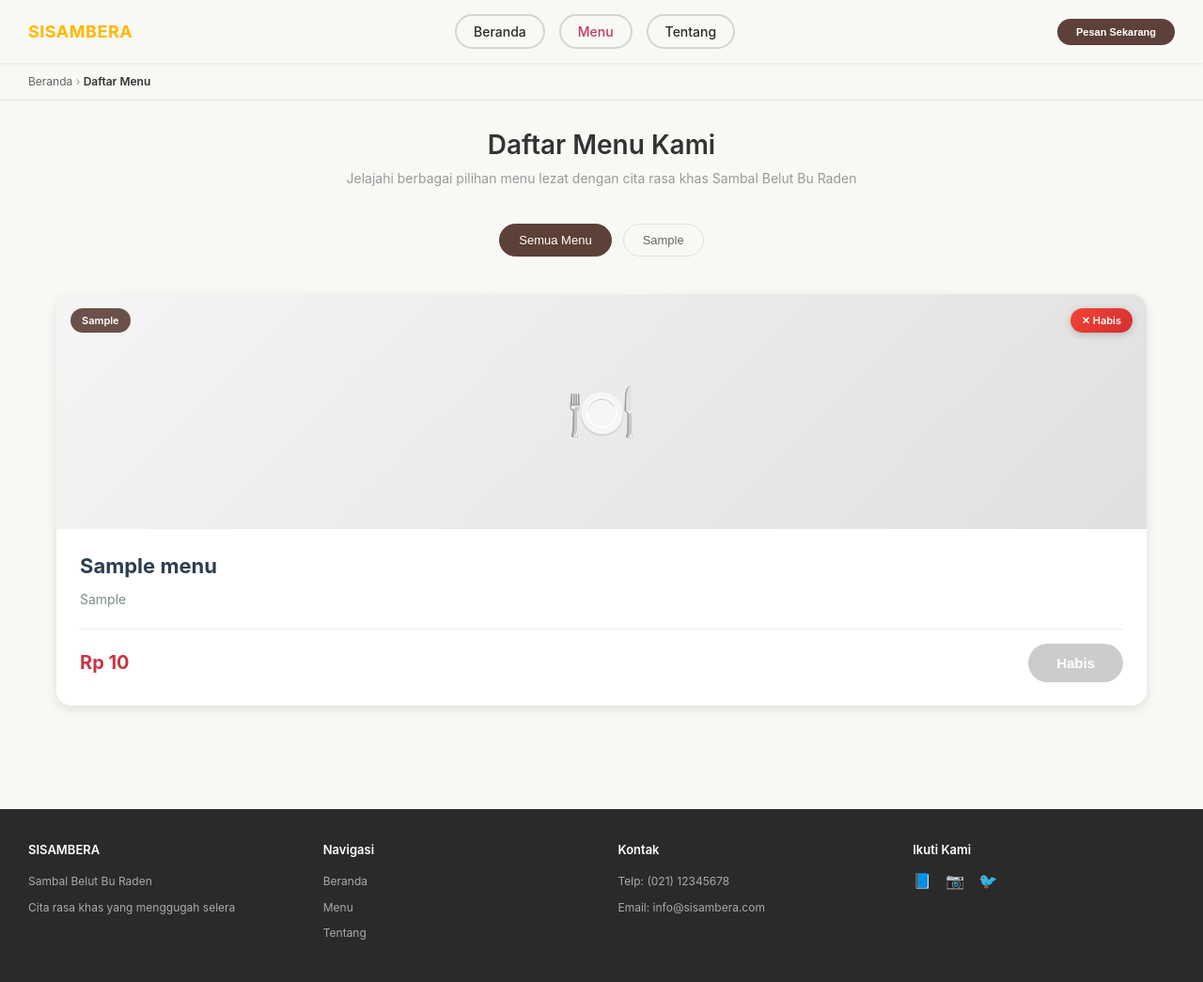
After one commit to pauluscss19/Sisambera-Native-PHP, a PHP site: page /customer/daftar-menu.php in a window 1280 px wide. The commit adds this page. Shown: the whole page at 94% size. Run offline with PHP 8.4, Linux system fonts and the light colour scheme; tables that the repository leaves empty or names only in its code hold one stand-in row (values such as "Sample post").

Commit message:
Penambahan Daftar Menu

```diff
--- a/admin/includes/header.php
+++ b/admin/includes/header.php
@@ -61,7 +61,6 @@ if (!isAdminLoggedIn()) {
                     <p class="page-subtitle"><?php echo $page_subtitle ?? 'Welcome back, ' . getAdminName(); ?></p>
                 </div>
                 <div class="user-info">
-                    <div class="user-avatar"></div>
                     <div class="user-details">
                         <div class="user-name"><?php echo getAdminName(); ?></div>
                         <div class="user-email"><?php echo getAdminEmail(); ?></div>
--- a/admin/menu_management.php
+++ b/admin/menu_management.php
@@ -118,9 +118,6 @@ include 'includes/header.php';
 <!-- Header with Button -->
 <div class="header-with-btn">
     <div class="search-wrapper" style="flex: 1; max-width: 500px;">
-        <svg class="search-icon" width="20" height="20" viewBox="0 0 24 24" fill="currentColor">
-            <path d="M15.5 14h-.79l-.28-.27C15.41 12.59 16 11.11 16 9.5 16 5.91 13.09 3 9.5 3S3 5.91 3 9.5 5.91 16 9.5 16c1.61 0 3.09-.59 4.23-1.57l.27.28v.79l5 4.99L20.49 19l-4.99-5zm-6 0C7.01 14 5 11.99 5 9.5S7.01 5 9.5 5 14 7.01 14 9.5 11.99 14 9.5 14z"/>
-        </svg>
         <form method="GET">
             <input type="text" name="search" class="search-bar" placeholder="Cari menu..."
                    value="<?php echo htmlspecialchars($search); ?>">
--- a/admin/order_management.php
+++ b/admin/order_management.php
@@ -89,9 +89,6 @@ include 'includes/header.php';
 
 <!-- Search Bar -->
 <div class="search-wrapper">
-    <svg class="search-icon" width="20" height="20" viewBox="0 0 24 24" fill="currentColor">
-        <path d="M15.5 14h-.79l-.28-.27C15.41 12.59 16 11.11 16 9.5 16 5.91 13.09 3 9.5 3S3 5.91 3 9.5 5.91 16 9.5 16c1.61 0 3.09-.59 4.23-1.57l.27.28v.79l5 4.99L20.49 19l-4.99-5zm-6 0C7.01 14 5 11.99 5 9.5S7.01 5 9.5 5 14 7.01 14 9.5 11.99 14 9.5 14z" />
-    </svg>
     <form method="GET">
         <input type="hidden" name="filter" value="<?php echo htmlspecialchars($filter); ?>">
         <input type="text" name="search" class="search-bar"
--- a/admin/stock_management.php
+++ b/admin/stock_management.php
@@ -84,9 +84,6 @@ include 'includes/header.php';
 <!-- Header with Button -->
 <div class="header-with-btn">
     <div class="search-wrapper" style="flex: 1; max-width: 500px;">
-        <svg class="search-icon" width="20" height="20" viewBox="0 0 24 24" fill="currentColor">
-            <path d="M15.5 14h-.79l-.28-.27C15.41 12.59 16 11.11 16 9.5 16 5.91 13.09 3 9.5 3S3 5.91 3 9.5 5.91 16 9.5 16c1.61 0 3.09-.59 4.23-1.57l.27.28v.79l5 4.99L20.49 19l-4.99-5zm-6 0C7.01 14 5 11.99 5 9.5S7.01 5 9.5 5 14 7.01 14 9.5 11.99 14 9.5 14z"/>
-        </svg>
         <form method="GET">
             <input type="text" name="search" class="search-bar" placeholder="Cari bahan..."
                    value="<?php echo htmlspecialchars($search); ?>">
--- /dev/null
+++ b/customer/daftar-menu.php
@@ -0,0 +1,326 @@
+<?php
+session_start();
+require_once '../config/config.php';
+
+$page_title = 'Daftar Menu - Sambal Belut Bu Raden';
+$conn = getConnection();
+
+// Get all categories
+$kategori_query = "SELECT DISTINCT kategori FROM menu ORDER BY kategori";
+$kategori_result = $conn->query($kategori_query);
+$kategori_list = [];
+while ($row = $kategori_result->fetch_assoc()) {
+    $kategori_list[] = $row['kategori'];
+}
+
+// Filter by category if set
+$filter_kategori = isset($_GET['kategori']) ? $_GET['kategori'] : 'all';
+
+// Get menu based on filter
+if ($filter_kategori == 'all') {
+    $menu_query = "SELECT * FROM menu ORDER BY kategori, nama_menu";
+} else {
+    $menu_query = "SELECT * FROM menu WHERE kategori = '" . $conn->real_escape_string($filter_kategori) . "' ORDER BY nama_menu";
+}
+$menu_result = $conn->query($menu_query);
+?>
+
+<!DOCTYPE html>
+<html lang="id">
+<head>
+    <meta charset="UTF-8">
+    <meta name="viewport" content="width=device-width, initial-scale=1.0">
+    <title><?php echo $page_title; ?></title>
+    <link rel="stylesheet" href="assets/style.css">
+</head>
+<body>
+    <header>
+        <a href="index.php" class="logo">SISAMBERA</a>
+        <nav>
+            <a href="index.php">Beranda</a>
+            <a href="daftar-menu.php" style="color: #c1395d;">Menu</a>
+            <a href="tentang.php">Tentang</a>
+        </nav>
+        <button class="order-btn" onclick="window.location.href='pilih-layanan.php'">Pesan Sekarang</button>
+    </header>
+
+    <div class="breadcrumb">
+        <a href="index.php" style="color: #666;">Beranda</a>
+        <span> › </span>
+        <span style="color: #333; font-weight: 600;">Daftar Menu</span>
+    </div>
+
+    <div class="container">
+        <div style="max-width: 1200px; margin: 0 auto;">
+            <h1 class="section-title" style="text-align: center; font-size: 28px; margin-bottom: 10px;">Daftar Menu Kami</h1>
+            <p style="text-align: center; color: #999; margin-bottom: 40px; font-size: 14px;">
+                Jelajahi berbagai pilihan menu lezat dengan cita rasa khas Sambal Belut Bu Raden
+            </p>
+
+            <!-- Filter Buttons -->
+            <div class="menu-tabs" style="justify-content: center; margin-bottom: 40px;">
+                <button class="menu-tab <?php echo $filter_kategori == 'all' ? 'active' : ''; ?>"
+                        onclick="window.location.href='daftar-menu.php?kategori=all'">
+                    Semua Menu
+                </button>
+                <?php foreach ($kategori_list as $kategori): ?>
+                    <button class="menu-tab <?php echo $filter_kategori == $kategori ? 'active' : ''; ?>"
+                            onclick="window.location.href='daftar-menu.php?kategori=<?php echo urlencode($kategori); ?>'">
+                        <?php echo htmlspecialchars($kategori); ?>
+                    </button>
+                <?php endforeach; ?>
+            </div>
+
+            <!-- Menu Grid -->
+            <div class="menu-favorite-grid">
+                <?php if ($menu_result->num_rows > 0): ?>
+                    <?php while ($menu = $menu_result->fetch_assoc()): ?>
+                        <div class="menu-favorite-card" onclick="showMenuDetail(<?php echo htmlspecialchars(json_encode($menu)); ?>)" style="cursor: pointer;">
+                            <div class="menu-favorite-image">
+                                <?php if (!empty($menu['foto']) && file_exists('../admin/uploads/' . $menu['foto'])): ?>
+                                    <img src="../admin/uploads/<?php echo htmlspecialchars($menu['foto']); ?>"
+                                         alt="<?php echo htmlspecialchars($menu['nama_menu']); ?>"
+                                         onerror="this.parentElement.innerHTML='<div class=\'no-image\'><span style=\'font-size: 60px;\'>🍽️</span></div>'">
+                                <?php else: ?>
+                                    <div class="no-image">
+                                        <span style="font-size: 60px;">🍽️</span>
+                                    </div>
+                                <?php endif; ?>
+
+                                <!-- Badge Status -->
+                                <div style="position: absolute; top: 15px; right: 15px;
+                                            background: <?php echo $menu['status'] == 'tersedia' ? 'linear-gradient(135deg, #4caf50, #45a049)' : 'linear-gradient(135deg, #f44336, #d32f2f)'; ?>;
+                                            color: white; padding: 6px 12px; border-radius: 15px;
+                                            font-size: 11px; font-weight: 600; box-shadow: 0 2px 8px rgba(0,0,0,0.2);">
+                                    <?php echo $menu['status'] == 'tersedia' ? '✓ Tersedia' : '✕ Habis'; ?>
+                                </div>
+
+                                <!-- Badge Kategori -->
+                                <div style="position: absolute; top: 15px; left: 15px;
+                                            background: rgba(93, 64, 55, 0.9); color: white;
+                                            padding: 6px 12px; border-radius: 15px;
+                                            font-size: 11px; font-weight: 600;">
+                                    <?php echo htmlspecialchars($menu['kategori']); ?>
+                                </div>
+                            </div>
+                            <div class="menu-favorite-content">
+                                <h3 class="menu-favorite-title"><?php echo htmlspecialchars($menu['nama_menu']); ?></h3>
+                                <p class="menu-favorite-desc">
+                                    <?php
+                                        $deskripsi = !empty($menu['deskripsi']) ? $menu['deskripsi'] : 'Menu lezat dengan cita rasa khas yang menggugah selera.';
+                                        echo htmlspecialchars(strlen($deskripsi) > 80 ? substr($deskripsi, 0, 80) . '...' : $deskripsi);
+                                    ?>
+                                </p>
+                                <div class="menu-favorite-footer">
+                                    <div>
+                                        <div class="menu-favorite-price">
+                                            Rp <?php echo number_format($menu['harga'], 0, ',', '.'); ?>
+                                        </div>
+                                        <?php if ($menu['status'] == 'tersedia'): ?>
+                                            <div style="font-size: 11px; color: #999; margin-top: 5px;">
+                                                📦 Stok: <?php echo $menu['stok']; ?>
+                                            </div>
+                                        <?php endif; ?>
+                                    </div>
+                                    <button class="btn-pesan" onclick="event.stopPropagation(); window.location.href='pilih-layanan.php'"
+                                            <?php echo $menu['status'] != 'tersedia' ? 'disabled style="background: #ccc; cursor: not-allowed;"' : ''; ?>>
+                                        <?php echo $menu['status'] == 'tersedia' ? 'Pesan' : 'Habis'; ?>
+                                    </button>
+                                </div>
+                            </div>
+                        </div>
+                    <?php endwhile; ?>
+                <?php else: ?>
+                    <div style="grid-column: 1 / -1; text-align: center; padding: 60px 20px;">
+                        <div style="font-size: 80px; margin-bottom: 20px;">🍽️</div>
+                        <h3 style="color: #999; font-size: 24px; margin-bottom: 10px;">Menu Tidak Ditemukan</h3>
+                        <p style="color: #ccc; margin-bottom: 20px;">Tidak ada menu yang tersedia untuk kategori ini.</p>
+                        <button class="btn-pesan" onclick="window.location.href='daftar-menu.php?kategori=all'">
+                            ← Lihat Semua Menu
+                        </button>
+                    </div>
+                <?php endif; ?>
+            </div>
+        </div>
+    </div>
+
+    <!-- Modal Detail Menu -->
+    <div id="menuDetailModal" style="display: none; position: fixed; top: 0; left: 0; right: 0; bottom: 0;
+                                      background: rgba(0, 0, 0, 0.7); z-index: 1000; padding: 20px;
+                                      overflow-y: auto; backdrop-filter: blur(5px);" onclick="closeModal(event)">
+        <div id="modalContent" style="max-width: 900px; margin: 50px auto; background: white;
+                                      border-radius: 20px; overflow: hidden;
+                                      box-shadow: 0 20px 60px rgba(0,0,0,0.3);" onclick="event.stopPropagation()">
+            <!-- Content will be inserted by JavaScript -->
+        </div>
+    </div>
+
+    <footer>
+        <div class="footer-content">
+            <div class="footer-section">
+                <h4>SISAMBERA</h4>
+                <p>Sambal Belut Bu Raden</p>
+                <p>Cita rasa khas yang menggugah selera</p>
+            </div>
+            <div class="footer-section">
+                <h4>Navigasi</h4>
+                <p><a href="index.php">Beranda</a></p>
+                <p><a href="daftar-menu.php">Menu</a></p>
+                <p><a href="tentang.php">Tentang</a></p>
+            </div>
+            <div class="footer-section">
+                <h4>Kontak</h4>
+                <p>Telp: (021) 12345678</p>
+                <p>Email: info@sisambera.com</p>
+            </div>
+            <div class="footer-section">
+                <h4>Ikuti Kami</h4>
+                <div class="social-links">
+                    <a href="#">📘</a>
+                    <a href="#">📷</a>
+                    <a href="#">🐦</a>
+                </div>
+            </div>
+        </div>
+    </footer>
+
+    <script>
+        function showMenuDetail(menu) {
+            const modal = document.getElementById('menuDetailModal');
+            const modalContent = document.getElementById('modalContent');
+
+            const foto = menu.foto ? `../admin/uploads/${menu.foto}` : '';
+            const statusBadge = menu.status === 'tersedia'
+                ? '<span style="background: linear-gradient(135deg, #4caf50, #45a049); color: white; padding: 8px 16px; border-radius: 20px; font-size: 13px; font-weight: 600;">✓ Tersedia</span>'
+                : '<span style="background: linear-gradient(135deg, #f44336, #d32f2f); color: white; padding: 8px 16px; border-radius: 20px; font-size: 13px; font-weight: 600;">✕ Habis</span>';
+
+            const deskripsi = menu.deskripsi || 'Menu lezat dengan cita rasa khas yang menggugah selera. Dibuat dengan bahan berkualitas dan resep spesial.';
+
+            modalContent.innerHTML = `
+                <div style="display: grid; grid-template-columns: 1fr 1fr; gap: 0;">
+                    <!-- Gambar -->
+                    <div style="height: 500px; background: #f5f5f5; display: flex; align-items: center; justify-content: center; overflow: hidden;">
+                        ${foto ?
+                            `<img src="${foto}" alt="${menu.nama_menu}"
+                                  style="width: 100%; height: 100%; object-fit: cover;"
+                                  onerror="this.parentElement.innerHTML='<span style=\'font-size: 100px;\'>🍽️</span>'">`
+                            : '<span style="font-size: 100px;">🍽️</span>'
+                        }
+                    </div>
+
+                    <!-- Info -->
+                    <div style="padding: 40px;">
+                        <!-- Close Button -->
+                        <button onclick="closeModal()"
+                                style="position: absolute; right: 20px; top: 20px;
+                                       background: #f5f5f5; border: none; width: 40px; height: 40px;
+                                       border-radius: 50%; cursor: pointer; font-size: 20px;
+                                       transition: all 0.3s; display: flex; align-items: center;
+                                       justify-content: center; color: #666;"
+                                onmouseover="this.style.background='#e0e0e0'; this.style.transform='rotate(90deg)'"
+                                onmouseout="this.style.background='#f5f5f5'; this.style.transform='rotate(0)'">
+                            ✕
+                        </button>
+
+                        <!-- Kategori Badge -->
+                        <div style="display: inline-block; background: #5d4037; color: white;
+                                    padding: 6px 15px; border-radius: 15px; font-size: 12px;
+                                    font-weight: 600; margin-bottom: 15px;">
+                            ${menu.kategori}
+                        </div>
+
+                        <!-- Nama Menu -->
+                        <h2 style="font-size: 32px; font-weight: 700; color: #333;
+                                   margin-bottom: 15px; line-height: 1.2;">
+                            ${menu.nama_menu}
+                        </h2>
+
+                        <!-- Status -->
+                        <div style="margin-bottom: 20px;">
+                            ${statusBadge}
+                        </div>
+
+                        <!-- Deskripsi -->
+                        <div style="border-top: 2px solid #f0f0f0; padding-top: 20px; margin-bottom: 25px;">
+                            <h4 style="font-size: 14px; color: #999; margin-bottom: 10px;
+                                       font-weight: 600; text-transform: uppercase;
+                                       letter-spacing: 1px;">Deskripsi</h4>
+                            <p style="color: #666; line-height: 1.8; font-size: 14px;">
+                                ${deskripsi}
+                            </p>
+                        </div>
+
+                        <!-- Info Detail -->
+                        <div style="background: #f8f8f5; border-radius: 12px; padding: 20px; margin-bottom: 25px;">
+                            <div style="display: flex; justify-content: space-between; margin-bottom: 15px;">
+                                <span style="color: #999; font-size: 13px;">Harga</span>
+                                <span style="font-size: 24px; font-weight: 700; color: #c93545;">
+                                    Rp ${parseInt(menu.harga).toLocaleString('id-ID')}
+                                </span>
+                            </div>
+                            ${menu.status === 'tersedia' ? `
+                                <div style="display: flex; justify-content: space-between;
+                                           padding-top: 15px; border-top: 1px solid #e8e8e8;">
+                                    <span style="color: #999; font-size: 13px;">Stok Tersedia</span>
+                                    <span style="font-weight: 600; color: #333; font-size: 14px;">
+                                        📦 ${menu.stok} porsi
+                                    </span>
+                                </div>
+                            ` : ''}
+                        </div>
+
+                        <!-- Action Buttons -->
+                        <div style="display: grid; grid-template-columns: 1fr; gap: 12px;">
+                            ${menu.status === 'tersedia' ? `
+                                <button onclick="window.location.href='pilih-layanan.php'"
+                                        class="btn-pesan"
+                                        style="width: 100%; padding: 15px; font-size: 15px;
+                                               border-radius: 12px;">
+                                    🛒 Pesan Sekarang
+                                </button>
+                            ` : `
+                                <button disabled
+                                        style="width: 100%; padding: 15px; font-size: 15px;
+                                               border-radius: 12px; background: #ccc;
+                                               color: white; border: none; cursor: not-allowed;">
+                                    Menu Sedang Habis
+                                </button>
+                            `}
+                            <button onclick="closeModal()"
+                                    style="width: 100%; padding: 15px; font-size: 14px;
+                                           background: transparent; color: #666;
+                                           border: 2px solid #e0e0e0; border-radius: 12px;
+                                           cursor: pointer; font-weight: 600;
+                                           transition: all 0.3s;"
+                                    onmouseover="this.style.borderColor='#c1395d'; this.style.color='#c1395d'"
+                                    onmouseout="this.style.borderColor='#e0e0e0'; this.style.color='#666'">
+                                Kembali
+                            </button>
+                        </div>
+                    </div>
+                </div>
+            `;
+
+            modal.style.display = 'block';
+            document.body.style.overflow = 'hidden';
+        }
+
+        function closeModal(event) {
+            if (!event || event.target.id === 'menuDetailModal') {
+                document.getElementById('menuDetailModal').style.display = 'none';
+                document.body.style.overflow = 'auto';
+            }
+        }
+
+        // Close modal with ESC key
+        document.addEventListener('keydown', function(event) {
+            if (event.key === 'Escape') {
+                closeModal();
+            }
+        });
+    </script>
+</body>
+</html>
+<?php
+$conn->close();
+?>
--- a/customer/includes/header.php
+++ b/customer/includes/header.php
@@ -16,7 +16,7 @@ if (session_status() == PHP_SESSION_NONE) {
         <a href="index.php" class="logo">SISAMBERA</a>
         <nav>
             <a href="index.php">Beranda</a>
-            <a href="pilih-layanan.php">Menu</a>
+            <a href="daftar-menu.php">Menu</a>
             <a href="tentang.php">Tentang</a>
         </nav>
         <button class="order-btn" onclick="window.location.href='pilih-layanan.php'">Pesan Sekarang</button>
--- a/customer/index.php
+++ b/customer/index.php
@@ -10,7 +10,7 @@ include 'includes/header.php';
     <p>Nikmati Suasana Premium Kami</p>
     <div class="hero-buttons">
         <button class="btn-hero primary" onclick="window.location.href='pilih-layanan.php'">Pesan Sekarang</button>
-        <button class="btn-hero secondary" onclick="window.location.href='pilih-menu.php'">Lihat Menu</button>
+        <button class="btn-hero secondary" onclick="window.location.href='daftar-menu.php'">Lihat Menu</button>
     </div>
 </section>
 
--- a/customer/metode-pembayaran.php
+++ b/customer/metode-pembayaran.php
@@ -73,7 +73,7 @@
                         </div>
 
                         <div class="bank-option" data-bank="BNI" onclick="selectBank(this, 'BNI')">
-                            <img src="https://upload.wikimedia.org/wikipedia/id/thumb/5/55/BNI_logo.svg/320px-BNI_logo.svg.png" alt="BNI" class="bank-logo">
+                            <img src="https://upload.wikimedia.org/wikipedia/commons/thumb/f/f0/Bank_Negara_Indonesia_logo_%282004%29.svg/120px-Bank_Negara_Indonesia_logo_%282004%29.svg.png?20250516061934" alt="BNI" class="bank-logo">
                             <div class="payment-info">
                                 <h3>BNI</h3>
                                 <p>Bank Negara Indonesia</p>
```
Also changed, not shown: admin/uploads/69420df36e72c_1765936627.jpeg (added), admin/uploads/6945186d06868_1766135917.jpg (added).
